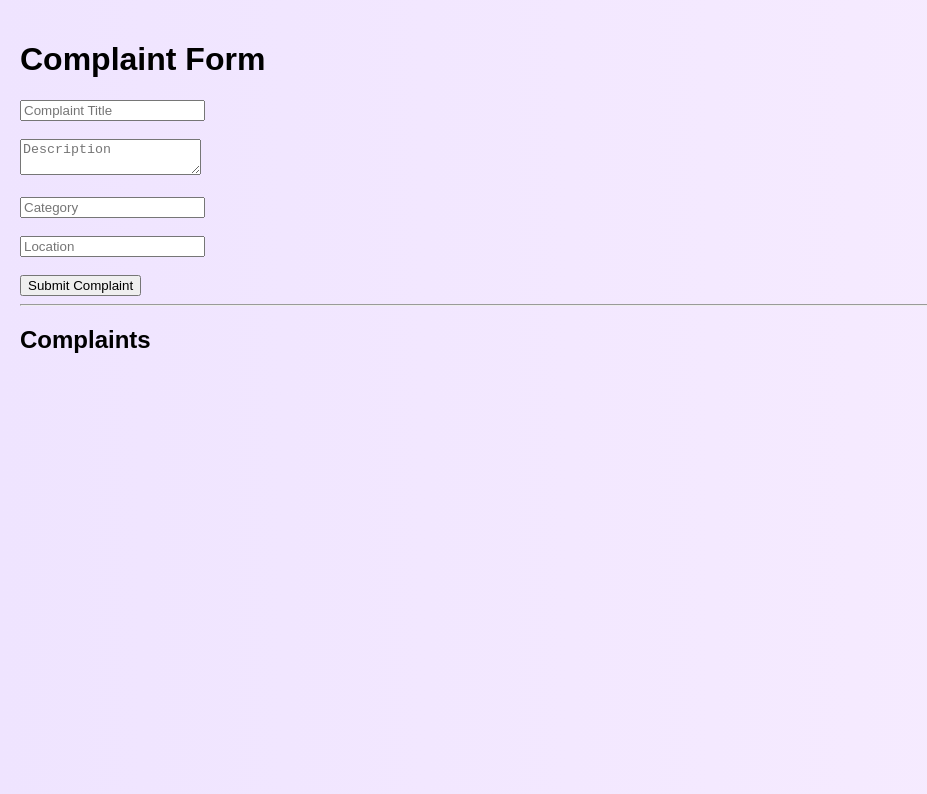
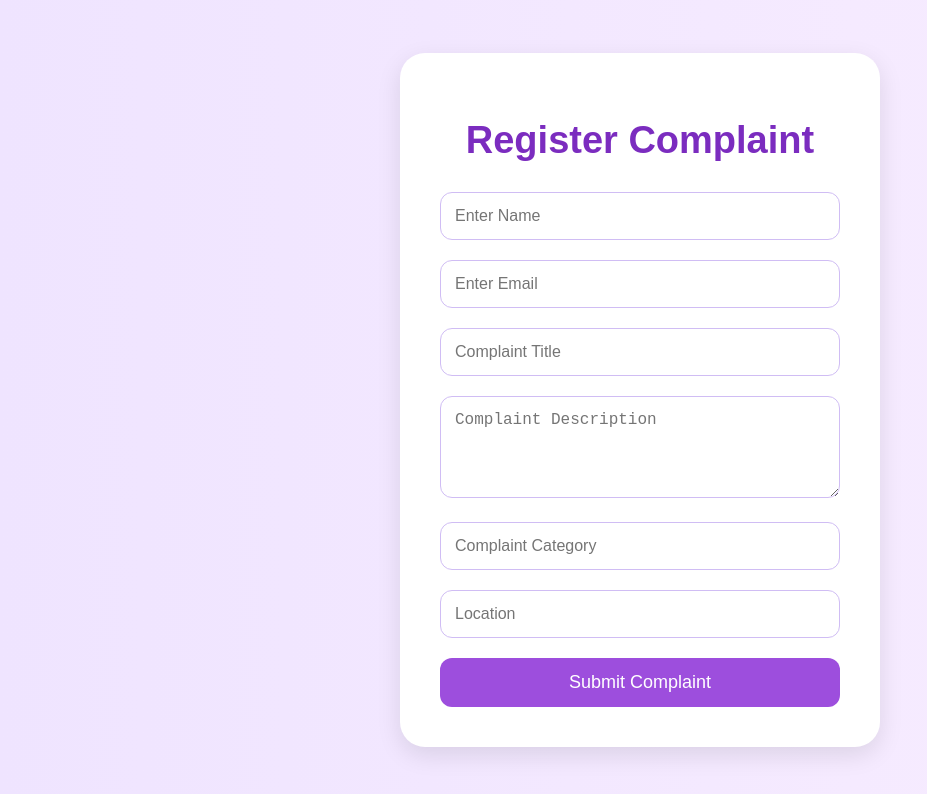
Before and after one commit to mahimabhat10/AI-Complaint-System, a React app in the folder frontend/: page / in a window 1280 px wide. Shown: the top 794 px of the page, without its empty margins (0-927 px from the left). Built offline with nearby package versions, Linux system fonts and the light colour scheme; sample sign-in values are in the browser's storage; the HTML template or start-up script is replaced by a standard one.

Commit message:
Final complaint system

```diff
--- a/frontend/src/pages/ComplaintForm.jsx
+++ b/frontend/src/pages/ComplaintForm.jsx
@@ -1,198 +1,278 @@
-import React, { useState } from "react";
+import { useState } from "react";
+import axios from "axios";
 
-const ComplaintForm = () => {
-  const [title, setTitle] = useState("");
-  const [description, setDescription] = useState("");
-  const [category, setCategory] = useState("");
-  const [location, setLocation] = useState("");
-  const [complaints, setComplaints] = useState([]);
-  const [recommendation, setRecommendation] = useState("");
+function ComplaintForm() {
 
-  const generateRecommendation = () => {
-    const text = `${title} ${description} ${category}`.toLowerCase();
+  const [formData, setFormData] = useState({
+    name: "",
+    email: "",
+    title: "",
+    description: "",
+    category: "",
+    location: ""
+  });
 
-    if (text.includes("lift")) {
-      return "Send technician for lift maintenance.";
+  const [aiResult, setAiResult] = useState(null);
+
+  const BASE_URL =
+    "https://ai-complaint-backend-avcn.onrender.com";
+
+  const handleChange = (e) => {
+
+    setFormData({
+      ...formData,
+      [e.target.name]: e.target.value
+    });
+  };
+
+  const handleSubmit = async (e) => {
+
+    e.preventDefault();
+
+    try {
+
+      const token = localStorage.getItem("token");
+
+      await axios.post(
+        `${BASE_URL}/api/complaints`,
+        formData,
+        {
+          headers: {
+            Authorization: token
+          }
+        }
+      );
+
+      // AI ANALYSIS LOGIC
+
+      let priority = "Low";
+
+      let department =
+        "General Department";
+
+      let autoResponse =
+        "Your complaint has been registered successfully.";
+
+      if (
+        formData.description
+          .toLowerCase()
+          .includes("water")
+      ) {
+
+        priority = "High";
+
+        department =
+          "Water Department";
+
+        autoResponse =
+          "Water department has been notified urgently.";
       }
 
-    if (
-      text.includes("power") ||
-      text.includes("electricity")
+      else if (
+        formData.description
+          .toLowerCase()
+          .includes("electricity")
       ) {
-      return "Check transformer and restore power supply.";
+
+        priority = "High";
+
+        department =
+          "Electricity Department";
+
+        autoResponse =
+          "Electricity department will resolve the issue soon.";
       }
 
-    if (text.includes("water")) {
-      return "Inspect water pipeline immediately.";
+      else if (
+        formData.description
+          .toLowerCase()
+          .includes("garbage")
+      ) {
+
+        priority = "Medium";
+
+        department =
+          "Sanitation Department";
+
+        autoResponse =
+          "Sanitation team has been informed.";
       }
 
-    if (text.includes("garbage")) {
-      return "Assign cleaning staff immediately.";
+      else if (
+        formData.description
+          .toLowerCase()
+          .includes("road")
+      ) {
+
+        priority = "Medium";
+
+        department =
+          "Road Maintenance Department";
+
+        autoResponse =
+          "Road maintenance team will inspect the issue.";
       }
 
-    if (text.includes("road")) {
-      return "Road repair team inspection required.";
-    }
+      setAiResult({
 
-    return "Issue forwarded to concerned department.";
-  };
+        priority,
 
-  const handleSubmit = (e) => {
-    e.preventDefault();
+        department,
 
-    const aiSuggestion = generateRecommendation();
+        summary:
+          formData.description.slice(0, 70) + "...",
 
-    setRecommendation(aiSuggestion);
-
-    const newComplaint = {
-      id: Date.now(),
-      title,
-      description,
-      category,
-      location,
-      recommendation: aiSuggestion,
-      status: "Pending",
-    };
-
-    setComplaints([...complaints, newComplaint]);
-
-    setTitle("");
-    setDescription("");
-    setCategory("");
-    setLocation("");
-  };
-
-  const markResolved = (id) => {
-    const updatedComplaints = complaints.map((complaint) => {
-      if (complaint.id === id) {
-        return {
-          ...complaint,
-          status: "Resolved",
-        };
-      }
-
-      return complaint;
+        response:
+          autoResponse
       });
 
-    setComplaints(updatedComplaints);
+      alert("Complaint Submitted Successfully");
+
+      setTimeout(() => {
+
+        window.location.href = "/complaints";
+
+      }, 5000);
+
+    } catch (error) {
+
+      console.log(error);
+
+      alert("Error submitting complaint");
+    }
   };
 
   return (
-    <div style={{ padding: "20px" }}>
-      <h1>Complaint Form</h1>
+
+    <div className="container">
+
+      <div className="card">
+
+        <h1 className="title">
+          Register Complaint
+        </h1>
 
         <form onSubmit={handleSubmit}>
+
           <input
             type="text"
-          placeholder="Complaint Title"
-          value={title}
-          onChange={(e) => setTitle(e.target.value)}
+            name="name"
+            placeholder="Enter Name"
+            onChange={handleChange}
+            className="input"
             required
           />
 
-        <br />
-        <br />
-
-        <textarea
-          placeholder="Description"
-          value={description}
-          onChange={(e) => setDescription(e.target.value)}
+          <input
+            type="email"
+            name="email"
+            placeholder="Enter Email"
+            onChange={handleChange}
+            className="input"
             required
           />
 
-        <br />
-        <br />
+          <input
+            type="text"
+            name="title"
+            placeholder="Complaint Title"
+            onChange={handleChange}
+            className="input"
+            required
+          />
+
+          <textarea
+            name="description"
+            placeholder="Complaint Description"
+            onChange={handleChange}
+            className="input"
+            rows="4"
+            required
+          />
 
           <input
             type="text"
-          placeholder="Category"
-          value={category}
-          onChange={(e) => setCategory(e.target.value)}
+            name="category"
+            placeholder="Complaint Category"
+            onChange={handleChange}
+            className="input"
             required
           />
 
-        <br />
-        <br />
-
           <input
             type="text"
+            name="location"
             placeholder="Location"
-          value={location}
-          onChange={(e) => setLocation(e.target.value)}
+            onChange={handleChange}
+            className="input"
             required
           />
 
-        <br />
-        <br />
-
-        <button type="submit">
+          <button
+            type="submit"
+            className="button"
+          >
             Submit Complaint
           </button>
+
         </form>
 
-      {recommendation && (
-        <div style={{ marginTop: "20px" }}>
-          <h3>AI Recommendation</h3>
-          <p>{recommendation}</p>
-        </div>
-      )}
+        {
 
-      <hr />
+          aiResult && (
 
-      <h2>Complaints</h2>
-
-      {complaints.map((complaint) => (
             <div
-          key={complaint.id}
               style={{
-            border: "1px solid gray",
-            padding: "10px",
-            marginBottom: "10px",
-            borderRadius: "10px",
+                marginTop: "30px",
+                padding: "20px",
+                background: "#f3e8ff",
+                borderRadius: "15px",
+                border:
+                  "2px solid #d0bdf4"
               }}
             >
-          <h3>{complaint.title}</h3>
+
+              <h2
+                style={{
+                  color: "#7b2cbf",
+                  marginBottom: "15px"
+                }}
+              >
+                🤖 AI Powered Complaint Analysis
+              </h2>
 
               <p>
-            <strong>Description:</strong>{" "}
-            {complaint.description}
+                <b>Priority:</b>
+                {" "}
+                {aiResult.priority}
               </p>
 
               <p>
-            <strong>Category:</strong>{" "}
-            {complaint.category}
+                <b>Recommended Department:</b>
+                {" "}
+                {aiResult.department}
               </p>
 
               <p>
-            <strong>Location:</strong>{" "}
-            {complaint.location}
+                <b>Complaint Summary:</b>
+                {" "}
+                {aiResult.summary}
               </p>
 
               <p>
-            <strong>AI Recommendation:</strong>{" "}
-            {complaint.recommendation}
+                <b>Auto Generated Response:</b>
+                {" "}
+                {aiResult.response}
               </p>
 
-          <p>
-            <strong>Status:</strong>{" "}
-            {complaint.status === "Resolved"
-              ? "✅ Resolved"
-              : "⏳ Pending"}
-          </p>
+            </div>
+          )
+        }
 
-          {complaint.status !== "Resolved" && (
-            <button
-              onClick={() =>
-                markResolved(complaint.id)
-              }
-            >
-              Mark Resolved
-            </button>
-          )}
       </div>
-      ))}
+
     </div>
   );
-};
+}
 
 export default ComplaintForm;
```
Lines whose indentation alone changed are shown as unchanged.
